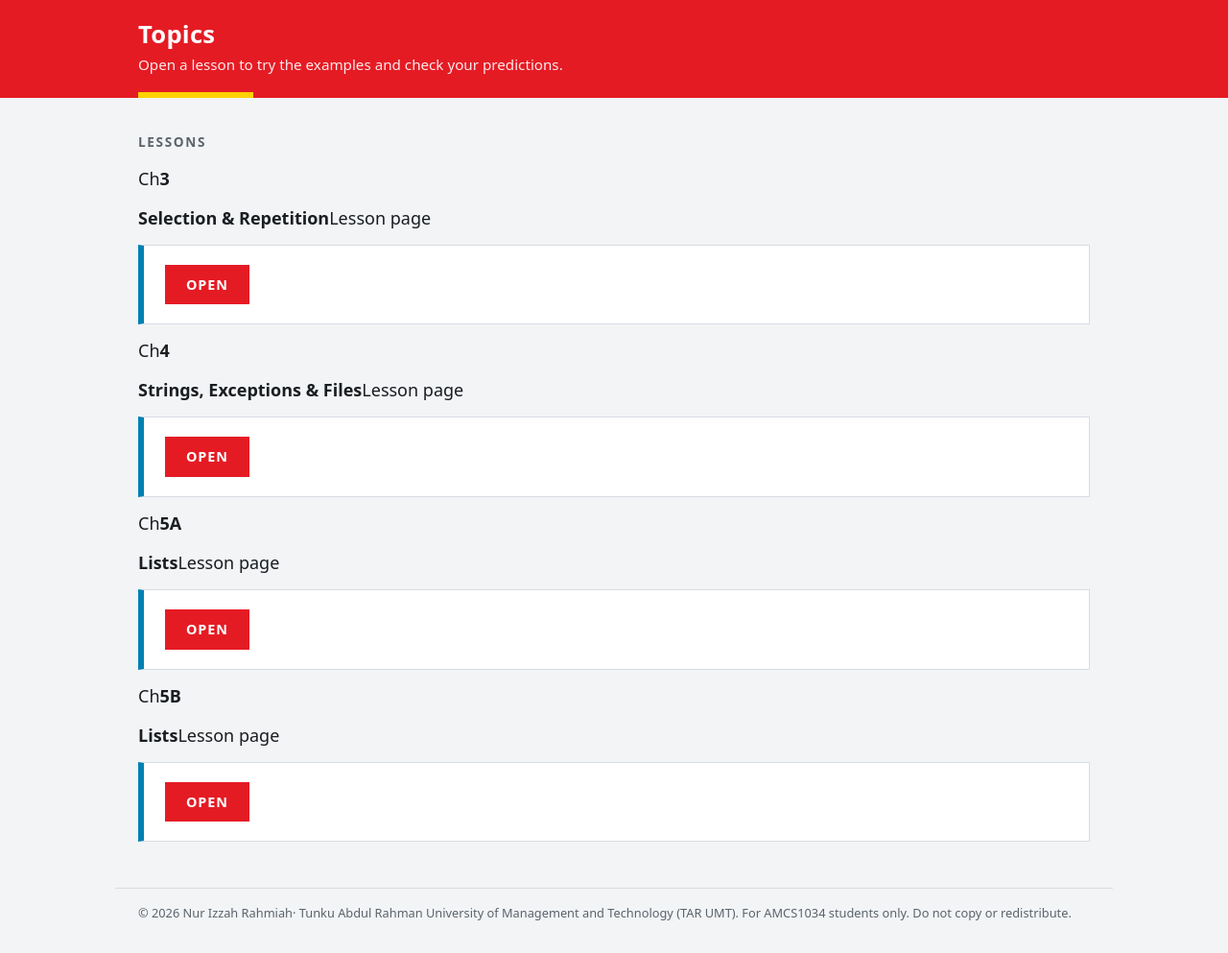
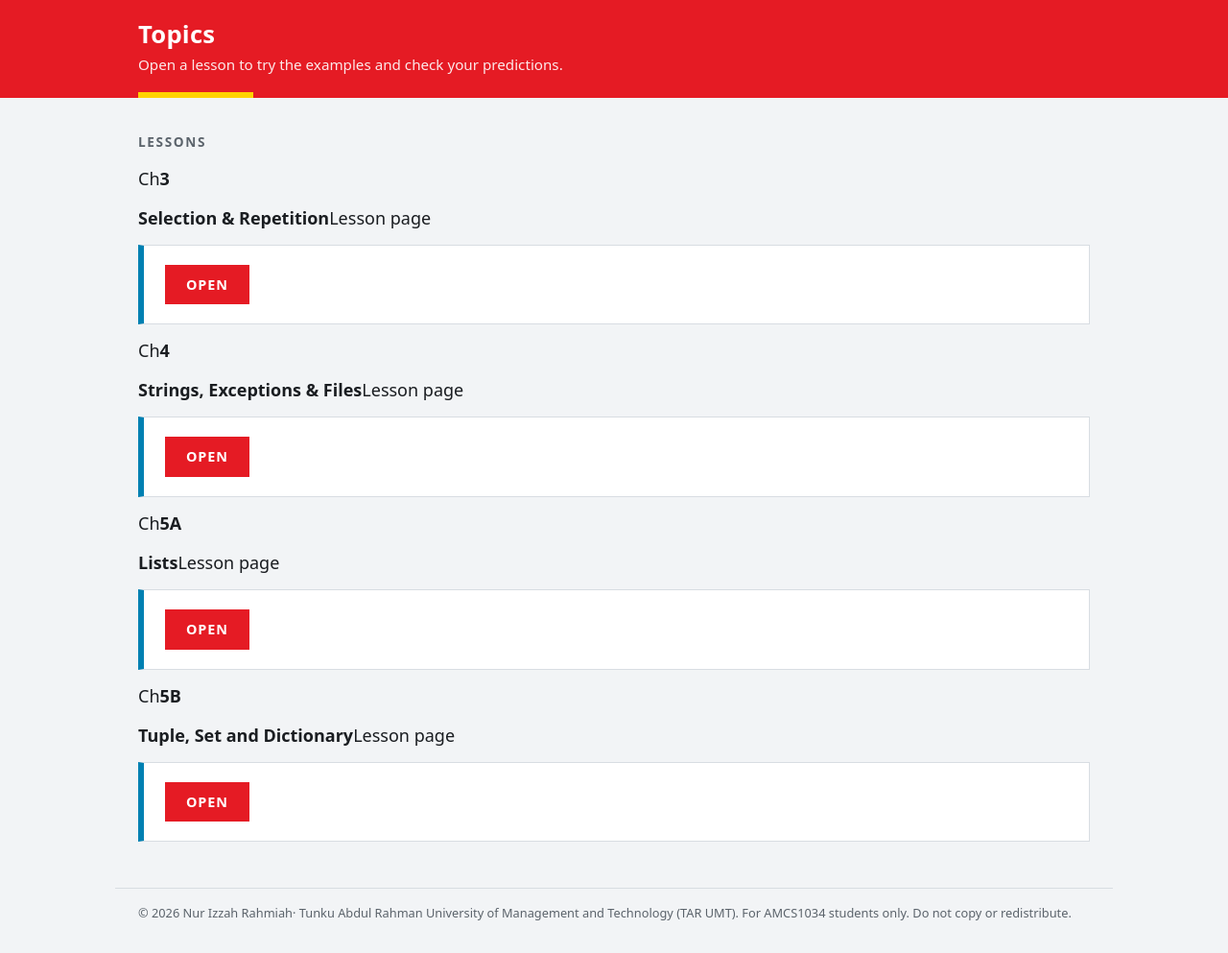
Before and after one commit to izzahabllah-alt/izzahabllah-alt.github.io, a plain HTML site: page index.html in a window 1280 px wide. Shown: the part 86-1079 px from the top of the page at 96% size. Drawn offline with Linux system fonts and the light colour scheme.

Commit message:
Update index.html

```diff
--- a/index.html
+++ b/index.html
@@ -85,7 +85,7 @@ footer { max-width: 1040px; margin: 0 auto; padding: 16px 24px 32px; font-size:
         <span class="go">OPEN</span>
       </a>
       <div class="ch">Ch<b>5B</b></div>
-      <div class="txt"><b>Lists</b><span>Lesson page</span></div>
+      <div class="txt"><b>Tuple, Set and Dictionary</b><span>Lesson page</span></div>
       <a class="topic" href="tupleSetsDicts.html">
         <span class="go">OPEN</span>
       </a>
```
